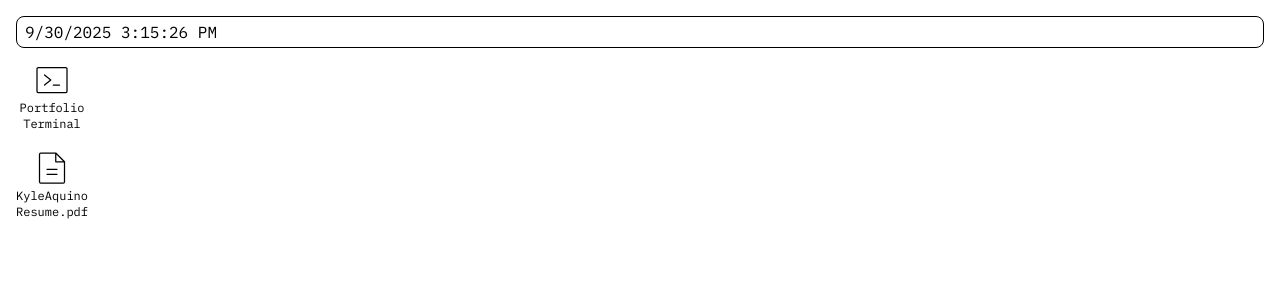
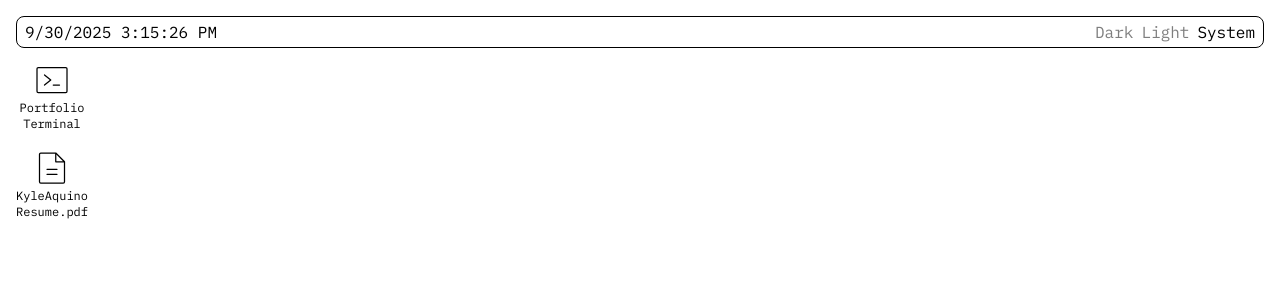
Before and after one commit to kpaquino2/kpaquino2.github.io, a React (Vite) app: page / in a window 1280 px wide. Shown: the top 300 px of the page. Built offline with nearby package versions, Linux system fonts and the light colour scheme.

Commit message:
feat: Theme changer

```diff
--- a/index.html
+++ b/index.html
@@ -1,10 +1,38 @@
-<!doctype html>
+<!DOCTYPE html>
 <html lang="en">
   <head>
     <meta charset="UTF-8" />
     <link rel="icon" type="image/svg+xml" href="/vite.svg" />
     <meta name="viewport" content="width=device-width, initial-scale=1.0" />
     <title>kpaquino2.github.io</title>
+    <script>
+      (function () {
+        try {
+          const key = "theme-preference"; // same key used in app
+          const stored = localStorage.getItem(key); // "light" | "dark" | "system" | null
+          const prefersDark = window.matchMedia(
+            "(prefers-color-scheme: dark)"
+          ).matches;
+
+          const applyDark = (value) => {
+            if (value) document.documentElement.classList.add("dark");
+            else document.documentElement.classList.remove("dark");
+          };
+
+          if (stored === "dark") {
+            applyDark(true);
+          } else if (stored === "light") {
+            applyDark(false);
+          } else {
+            // stored === 'system' or null -> follow system
+            applyDark(prefersDark);
+          }
+        } catch (e) {
+          // silent fail — keep default
+          console.error(e);
+        }
+      })();
+    </script>
   </head>
   <body>
     <div id="root"></div>
--- a/src/components/Panel.tsx
+++ b/src/components/Panel.tsx
@@ -1,9 +1,25 @@
+import { useTheme } from "../hooks/useTheme";
 import DateTime from "./DateTime";
 
 const Panel = () => {
+  const { theme, setTheme } = useTheme();
+  const themes = ["Dark", "Light", "System"];
   return (
     <div className="flex items-center justify-between px-2 h-8  border-1 rounded-lg">
       <DateTime />
+      <div className="flex gap-2">
+        {themes.map((t) => (
+          <button
+            className={
+              "cursor-pointer " +
+              (theme !== t.toLocaleLowerCase() && "opacity-50")
+            }
+            onClick={() => setTheme(t.toLocaleLowerCase())}
+          >
+            {t}
+          </button>
+        ))}
+      </div>
     </div>
   );
 };
--- a/src/components/Screen.tsx
+++ b/src/components/Screen.tsx
@@ -26,7 +26,7 @@ const Screen = () => {
   ];
 
   return (
-    <div className="h-screen w-screen bg-white dark:bg-black text-black dark:text-white">
+    <div className="h-screen w-screen">
       <div className="h-full flex flex-col gap-2 p-4">
         <Panel />
         <div className="flex-1 grid auto-cols-[4.5rem] auto-rows-min gap-2 ">
--- /dev/null
+++ b/src/hooks/useTheme.ts
@@ -0,0 +1,81 @@
+import { useEffect, useState, useCallback } from "react";
+
+const THEME_KEY = "theme-preference"; // localStorage key
+const THEME_VALUES = { LIGHT: "light", DARK: "dark", SYSTEM: "system" };
+
+function getSystemPrefersDark() {
+  return (
+    window.matchMedia &&
+    window.matchMedia("(prefers-color-scheme: dark)").matches
+  );
+}
+
+export function useTheme() {
+  const [theme, setTheme] = useState(() => {
+    // initial state derived from localStorage (no DOM ops)
+    try {
+      const stored = localStorage.getItem(THEME_KEY);
+      return stored || THEME_VALUES.SYSTEM;
+    } catch {
+      return THEME_VALUES.SYSTEM;
+    }
+  });
+
+  // Apply theme to document.documentElement
+  const applyTheme = useCallback((value: string) => {
+    if (value === THEME_VALUES.DARK) {
+      document.documentElement.classList.add("dark");
+    } else if (value === THEME_VALUES.LIGHT) {
+      document.documentElement.classList.remove("dark");
+    } else {
+      // system -> follow OS preference
+      const prefersDark = getSystemPrefersDark();
+      if (prefersDark) document.documentElement.classList.add("dark");
+      else document.documentElement.classList.remove("dark");
+    }
+  }, []);
+
+  useEffect(() => {
+    applyTheme(theme);
+
+    // If system chosen, watch for changes to prefers-color-scheme
+    let mql: MediaQueryList;
+    function onSystemChange() {
+      if (theme === THEME_VALUES.SYSTEM) {
+        applyTheme(THEME_VALUES.SYSTEM); // re-evaluate
+      }
+    }
+
+    if (window.matchMedia) {
+      mql = window.matchMedia("(prefers-color-scheme: dark)");
+      if (mql.addEventListener) mql.addEventListener("change", onSystemChange);
+      else mql.addListener(onSystemChange);
+    }
+
+    return () => {
+      if (!mql) return;
+      if (mql.removeEventListener)
+        mql.removeEventListener("change", onSystemChange);
+      else mql.removeListener(onSystemChange);
+    };
+  }, [theme, applyTheme]);
+
+  // call to change theme
+  const set = useCallback(
+    (value: string) => {
+      try {
+        localStorage.setItem(THEME_KEY, value);
+      } catch (e) {
+        console.error(e);
+      }
+      setTheme(value);
+      applyTheme(value);
+    },
+    [applyTheme]
+  );
+
+  return {
+    theme,
+    setTheme: set,
+  };
+}
--- a/src/index.css
+++ b/src/index.css
@@ -1,6 +1,21 @@
 @import url("https://fonts.googleapis.com/css2?family=IBM+Plex+Mono:ital,wght@0,100;0,200;0,300;0,400;0,500;0,600;0,700;1,100;1,200;1,300;1,400;1,500;1,600;1,700&display=swap");
 @import "tailwindcss";
+@custom-variant dark (&:where(.dark, .dark *));
 
 html {
   font-family: "IBM Plex Mono", monospace;
 }
+
+@layer base {
+  html {
+    @apply bg-white text-black transition-colors;
+  }
+
+  html.dark {
+    @apply bg-black text-white;
+  }
+
+  body {
+    @apply min-h-screen;
+  }
+}
```
